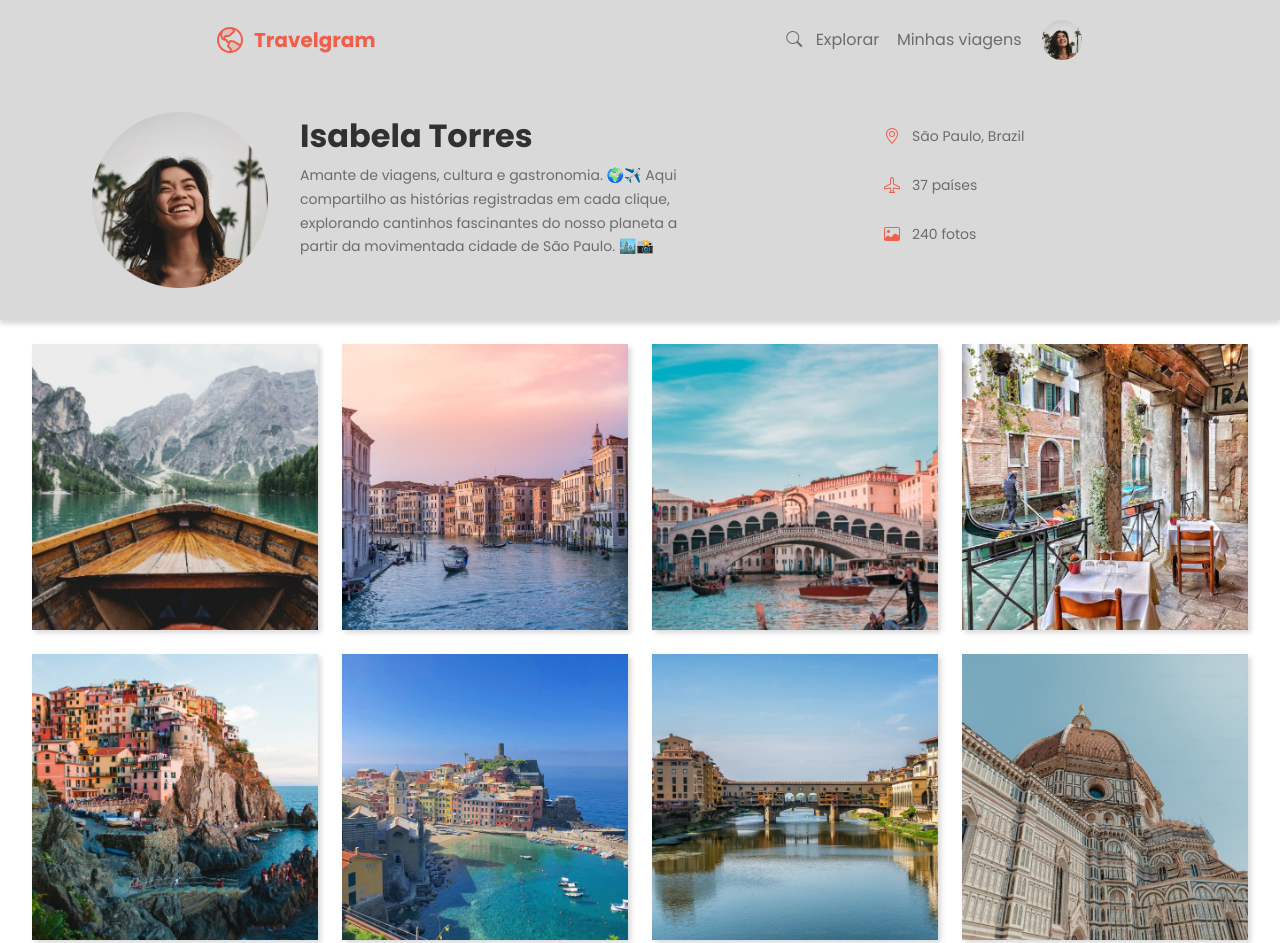
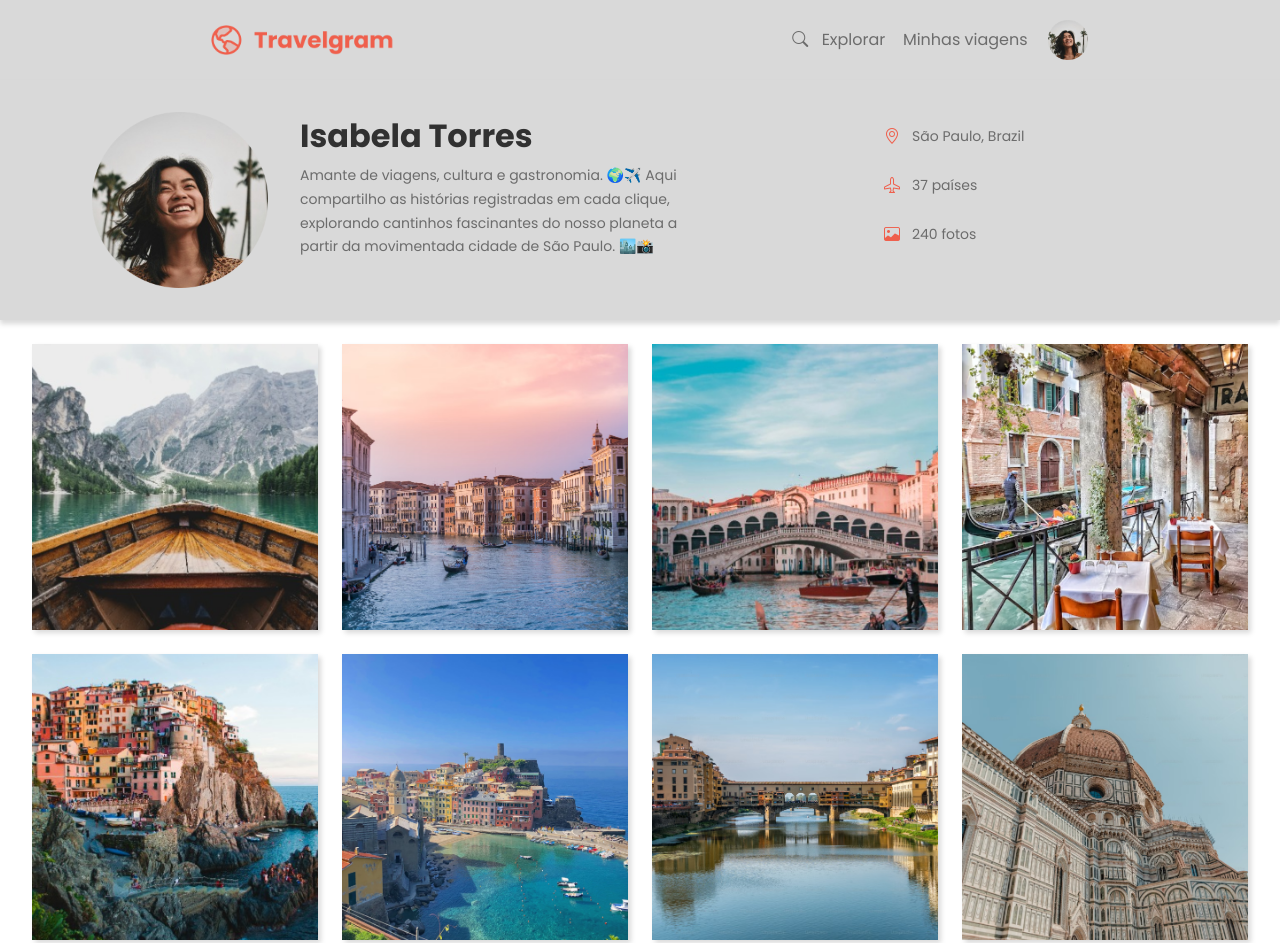
Before and after one commit to Brrn91/perfil-viagens, a plain HTML site: page index.html in a window 1280 px wide. Shown: the top 943 px of the page. Drawn offline with nearby package versions, Linux system fonts and the light colour scheme.

Commit message:
bug logo fixed

```diff
--- a/estilos/style.css
+++ b/estilos/style.css
@@ -31,6 +31,7 @@ header {
 }
 
 .logo {
+  width: 250px;
   padding: 24px 32px;
 }
 
--- a/index.html
+++ b/index.html
@@ -15,7 +15,7 @@
 
 <body>
   <header>
-    <img class="logo" src="assets/logo.svg" alt="Logo do Travelgram">
+    <img class="logo" src="assets/logo.png" alt="Logo do Travelgram">
     <div class="menu">
       <a class="explorar" href="#">
         <i class="bi bi-search"></i>
```
Also changed, not shown: assets/Logo.svg (deleted), assets/logo.png (added).
